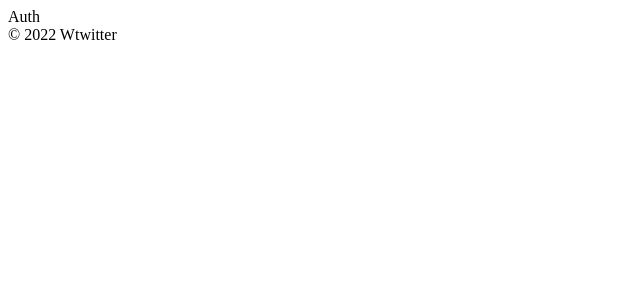
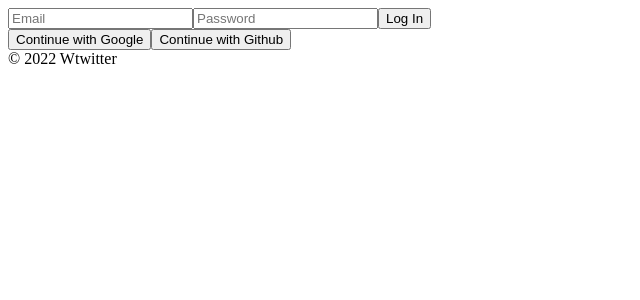
Before and after one commit to euoom/wtwitter, a React (Create React App) app: page /#/ in a window 1280 px wide. Shown: the top 300 px of the page, without its empty margins (0-640 px from the left). Built offline with nearby package versions, Linux system fonts and the light colour scheme.

Commit message:
#2.1 Login Form part One

```diff
--- a/src/components/Router.js
+++ b/src/components/Router.js
@@ -4,7 +4,6 @@
 import Home from "../routes/Home";
 
 const AppRouter = ({isLoggedIn}) => {
-    // const [isLoggedIn, setIsLoggedIn] = useState(false);
     return (
         <HashRouter>
             <Routes>
--- a/src/routes/Auth.js
+++ b/src/routes/Auth.js
@@ -1,4 +1,34 @@
-import React from "react";
+import React, {useState} from "react";
 
-const Auth =  () => <span>Auth</span>
+const Auth = () => {
+    const [email, setEmail] = useState('');
+    const [password, setPassword] = useState('');
+
+    const onChange = (event) => {
+        const {target: {name, value}} = event ;
+        if (name==="email"){
+            setEmail(value);
+        } else if(name ==="password"){
+            setPassword(value)
+        }
+    };
+    const onSubmit = (event) => {
+        event.preventDefault();
+    };
+
+
+    return (
+        <div>
+            <form onSubmit={onSubmit}>
+                <input name="email" type="text" placeholder="Email" required value={email} onChange={onChange}/>
+                <input name="email" type="password" placeholder="Password" required value={password} onChange={onChange}/>
+                <input type="submit" value="Log In"/>
+            </form>
+            <div>
+                <button>Continue with Google</button>
+                <button>Continue with Github</button>
+            </div>
+        </div>
+    )
+}
 export default Auth
```
